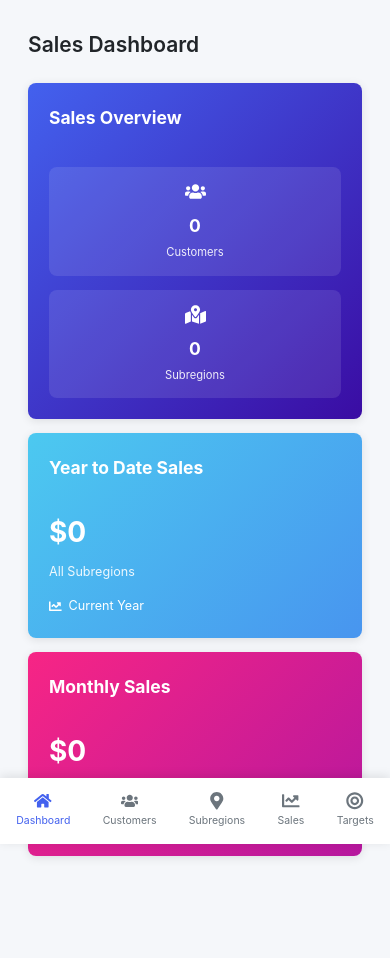
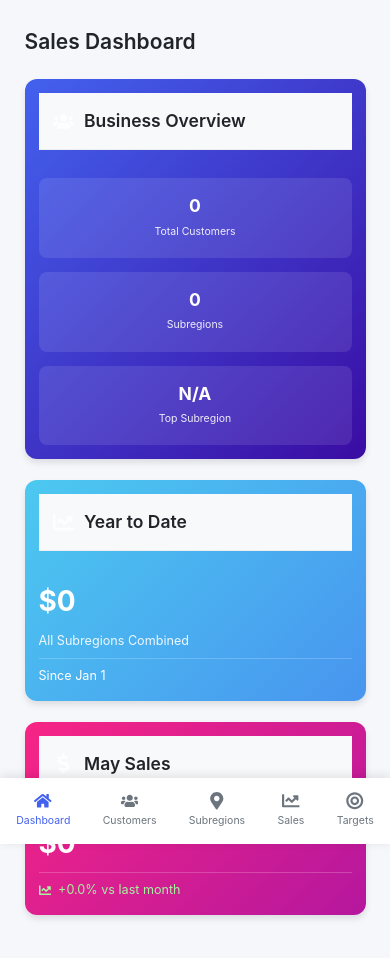
Before and after one commit to Ben1464/Growmate-Mt-Kenya, a React (Create React App) app: page /dashboard in a window 390 px wide. Shown: the top 958 px of the page. Built offline with nearby package versions, Linux system fonts and the light colour scheme.

Commit message:
updates on landing page

```diff
--- a/src/App.css
+++ b/src/App.css
@@ -266,6 +266,7 @@ textarea.form-control {
   }
 }
 /* Dashboard Styles */
+/* Dashboard Styles */
 .dashboard {
   padding: 1rem;
 }
@@ -273,23 +274,37 @@ textarea.form-control {
 .dashboard-cards {
   display: grid;
   grid-template-columns: repeat(auto-fit, minmax(300px, 1fr));
-  gap: 1rem;
+  gap: 1.5rem;
   margin-top: 1.5rem;
 }
 
 .dashboard-card {
   background: white;
-  border-radius: var(--border-radius);
-  box-shadow: var(--box-shadow);
+  border-radius: 12px;
+  box-shadow: 0 4px 6px rgba(0, 0, 0, 0.1);
   padding: 1.5rem;
-  transition: transform 0.3s ease, box-shadow 0.3s ease;
+  transition: all 0.3s ease;
   cursor: pointer;
   height: 100%;
+  display: flex;
+  flex-direction: column;
 }
 
 .dashboard-card:hover {
   transform: translateY(-5px);
-  box-shadow: 0 10px 20px rgba(0, 0, 0, 0.1);
+  box-shadow: 0 10px 20px rgba(0, 0, 0, 0.15);
+}
+
+.card-header {
+  display: flex;
+  align-items: center;
+  margin-bottom: 1.5rem;
+}
+
+.card-icon {
+  font-size: 1.5rem;
+  margin-right: 0.75rem;
+  color: rgba(255, 255, 255, 0.8);
 }
 
 .overview-card {
@@ -308,15 +323,15 @@ textarea.form-control {
 }
 
 .card-content {
-  height: 100%;
+  flex: 1;
   display: flex;
   flex-direction: column;
 }
 
 .card-content h3 {
-  margin-top: 0;
-  margin-bottom: 1.5rem;
+  margin: 0;
   font-size: 1.25rem;
+  font-weight: 600;
 }
 
 .metric-value {
@@ -328,21 +343,24 @@ textarea.form-control {
 .metric-label {
   font-size: 0.9rem;
   opacity: 0.9;
+  margin-bottom: 0.5rem;
 }
 
 .metric-trend {
   display: flex;
   align-items: center;
-  margin-top: 1rem;
+  margin-top: auto;
   font-size: 0.9rem;
+  padding-top: 0.5rem;
+  border-top: 1px solid rgba(255, 255, 255, 0.2);
 }
 
 .metric-trend.positive {
-  color: #4ad66d;
+  color: #a7f3a0;
 }
 
 .metric-trend.negative {
-  color: #ff6b6b;
+  color: #ff9e9e;
 }
 
 .trend-icon {
@@ -351,23 +369,18 @@ textarea.form-control {
 
 .metrics-grid {
   display: grid;
-  grid-template-columns: 1fr 1fr;
+  grid-template-columns: repeat(3, 1fr);
   gap: 1rem;
-  margin-top: 1rem;
+  margin-top: 0.5rem;
 }
 
 .metric-item {
   display: flex;
   flex-direction: column;
   align-items: center;
-  padding: 1rem;
+  padding: 0.75rem;
   background: rgba(255, 255, 255, 0.1);
-  border-radius: var(--border-radius);
-}
-
-.metric-item .metric-icon {
-  font-size: 1.5rem;
-  margin-bottom: 0.5rem;
+  border-radius: 8px;
 }
 
 .metric-item .metric-value {
@@ -376,7 +389,8 @@ textarea.form-control {
 }
 
 .metric-item .metric-label {
-  font-size: 0.8rem;
+  font-size: 0.75rem;
+  text-align: center;
 }
 
 /* Responsive adjustments */
@@ -386,21 +400,44 @@ textarea.form-control {
   }
 
   .metrics-grid {
+    grid-template-columns: repeat(3, 1fr);
+  }
+}
+
+@media (max-width: 480px) {
+  .metrics-grid {
     grid-template-columns: 1fr;
   }
-}
-/* Active nav item styles */
-.nav-item.active {
-  color: var(--primary-color);
+
+  .dashboard {
+    padding: 0.75rem;
+  }
+
+  .dashboard-card {
+    padding: 1rem;
+  }
 }
 
-.nav-item.active .nav-icon {
-  color: var(--primary-color);
+/* Page Header Styles */
+.page-header {
+  display: flex;
+  align-items: center;
+  margin-bottom: 1.5rem;
 }
 
-/* For gradient cards, we need to adjust active state */
-.overview-card .nav-item.active,
-.sales-card .nav-item.active,
-.monthly-card .nav-item.active {
-  color: white;
+.back-button {
+  display: flex;
+  align-items: center;
+  margin-right: 1rem;
+  color: var(--primary-color);
+  text-decoration: none;
+  font-size: 0.9rem;
 }
+
+.back-button:hover {
+  text-decoration: underline;
+}
+
+.back-button svg {
+  margin-right: 0.5rem;
+}
--- a/src/App.js
+++ b/src/App.js
@@ -1,4 +1,4 @@
-import { BrowserRouter as Router, Route, Routes } from 'react-router-dom';
+import { BrowserRouter as Router, Route, Routes, Navigate } from 'react-router-dom';
 import { DashboardPage } from './pages/DashboardPage';
 import { CustomersPage } from './pages/CustomersPage';
 import { SubregionsPage } from './pages/SubregionsPage';
@@ -13,7 +13,7 @@ function App() {
       <div className="app-container">
         <div className="app-content">
           <Routes>
-            <Route path="/" element={<DashboardPage />} />
+            <Route path="/" element={<Navigate to="/dashboard" replace />} />
             <Route path="/dashboard" element={<DashboardPage />} />
             <Route path="/customers" element={<CustomersPage />} />
             <Route path="/subregions" element={<SubregionsPage />} />
--- a/src/components/MobileNav.js
+++ b/src/components/MobileNav.js
@@ -13,7 +13,7 @@ export const MobileNav = () => {
     <nav className="mobile-nav">
       <Link
         to="/dashboard"
-        className={`nav-item ${isActive('/dashboard') || isActive('/') ? 'active' : ''}`}
+        className={`nav-item ${isActive('/dashboard') ? 'active' : ''}`}
       >
         <FaHome className="nav-icon" />
         <span>Dashboard</span>
--- a/src/pages/DashboardPage.js
+++ b/src/pages/DashboardPage.js
@@ -1,25 +1,28 @@
 import React from 'react';
 import { useAppStore } from '../store';
 import { useNavigate } from 'react-router-dom';
-import { FaUsers, FaChartLine, FaMapMarkedAlt } from 'react-icons/fa';
-import { format, subMonths } from 'date-fns';
+import { FaUsers, FaChartLine, FaMapMarkedAlt, FaDollarSign } from 'react-icons/fa';
+import { format, subMonths, startOfYear, isThisYear } from 'date-fns';
 
 export const DashboardPage = () => {
-  const { sales, customers, subregions } = useAppStore();
+  const { sales, customers, subregions, getSubregionSales } = useAppStore();
   const navigate = useNavigate();
 
   // Calculate YTD sales
   const currentYear = new Date().getFullYear();
   const ytdSales = sales
-    .filter(sale => new Date(sale.date).getFullYear() === currentYear)
+    .filter(sale => {
+      const saleDate = new Date(sale.date);
+      return isThisYear(saleDate);
+    })
     .reduce((sum, sale) => sum + sale.amount, 0);
 
   // Calculate current month sales
-  const currentMonth = new Date().getMonth();
+  const currentMonth = format(new Date(), 'MMMM');
   const currentMonthSales = sales
     .filter(sale => {
       const saleDate = new Date(sale.date);
-      return saleDate.getFullYear() === currentYear && saleDate.getMonth() === currentMonth;
+      return format(saleDate, 'MMMM yyyy') === format(new Date(), 'MMMM yyyy');
     })
     .reduce((sum, sale) => sum + sale.amount, 0);
 
@@ -27,17 +30,28 @@ export const DashboardPage = () => {
   const previousMonthSales = sales
     .filter(sale => {
       const saleDate = new Date(sale.date);
-      const prevMonthDate = subMonths(new Date(), 1);
-      return (
-        saleDate.getFullYear() === prevMonthDate.getFullYear() &&
-        saleDate.getMonth() === prevMonthDate.getMonth()
-      );
+      return format(saleDate, 'MMMM yyyy') === format(subMonths(new Date(), 1), 'MMMM yyyy');
     })
     .reduce((sum, sale) => sum + sale.amount, 0);
 
   const momGrowth = previousMonthSales
     ? ((currentMonthSales - previousMonthSales) / previousMonthSales) * 100
     : 0;
+
+  // Get top performing subregion
+  const subregionPerformance = subregions.map(subregion => {
+    const subregionSales = getSubregionSales(subregion.id);
+    const currentMonthSubregionSales = subregionSales
+      .filter(sale => format(new Date(sale.date), 'MMMM yyyy') === format(new Date(), 'MMMM yyyy'))
+      .reduce((sum, sale) => sum + sale.amount, 0);
+
+    return {
+      name: subregion.name,
+      sales: currentMonthSubregionSales
+    };
+  }).sort((a, b) => b.sales - a.sales);
+
+  const topSubregion = subregionPerformance[0]?.name || 'N/A';
 
   return (
     <div className="dashboard">
@@ -47,17 +61,22 @@ export const DashboardPage = () => {
         {/* Overview Card */}
         <div className="dashboard-card overview-card">
           <div className="card-content">
-            <h3>Sales Overview</h3>
+            <div className="card-header">
+              <FaUsers className="card-icon" />
+              <h3>Business Overview</h3>
+            </div>
             <div className="metrics-grid">
               <div className="metric-item">
-                <FaUsers className="metric-icon" />
                 <span className="metric-value">{customers.length}</span>
-                <span className="metric-label">Customers</span>
+                <span className="metric-label">Total Customers</span>
               </div>
               <div className="metric-item">
-                <FaMapMarkedAlt className="metric-icon" />
                 <span className="metric-value">{subregions.length}</span>
                 <span className="metric-label">Subregions</span>
+              </div>
+              <div className="metric-item">
+                <span className="metric-value">{topSubregion}</span>
+                <span className="metric-label">Top Subregion</span>
               </div>
             </div>
           </div>
@@ -69,12 +88,14 @@ export const DashboardPage = () => {
           onClick={() => navigate('/sales')}
         >
           <div className="card-content">
-            <h3>Year to Date Sales</h3>
+            <div className="card-header">
+              <FaChartLine className="card-icon" />
+              <h3>Year to Date</h3>
+            </div>
             <div className="metric-value">${ytdSales.toLocaleString()}</div>
-            <div className="metric-label">All Subregions</div>
+            <div className="metric-label">All Subregions Combined</div>
             <div className="metric-trend">
-              <FaChartLine className="trend-icon" />
-              <span>Current Year</span>
+              <span>Since {format(startOfYear(new Date()), 'MMM d')}</span>
             </div>
           </div>
         </div>
@@ -85,11 +106,11 @@ export const DashboardPage = () => {
           onClick={() => navigate('/sales')}
         >
           <div className="card-content">
-            <h3>Monthly Sales</h3>
+            <div className="card-header">
+              <FaDollarSign className="card-icon" />
+              <h3>{currentMonth} Sales</h3>
+            </div>
             <div className="metric-value">${currentMonthSales.toLocaleString()}</div>
-            <div className="metric-label">
-              {format(new Date(), 'MMMM yyyy')}
-            </div>
             <div className={`metric-trend ${momGrowth >= 0 ? 'positive' : 'negative'}`}>
               <FaChartLine className="trend-icon" />
               <span>
```
